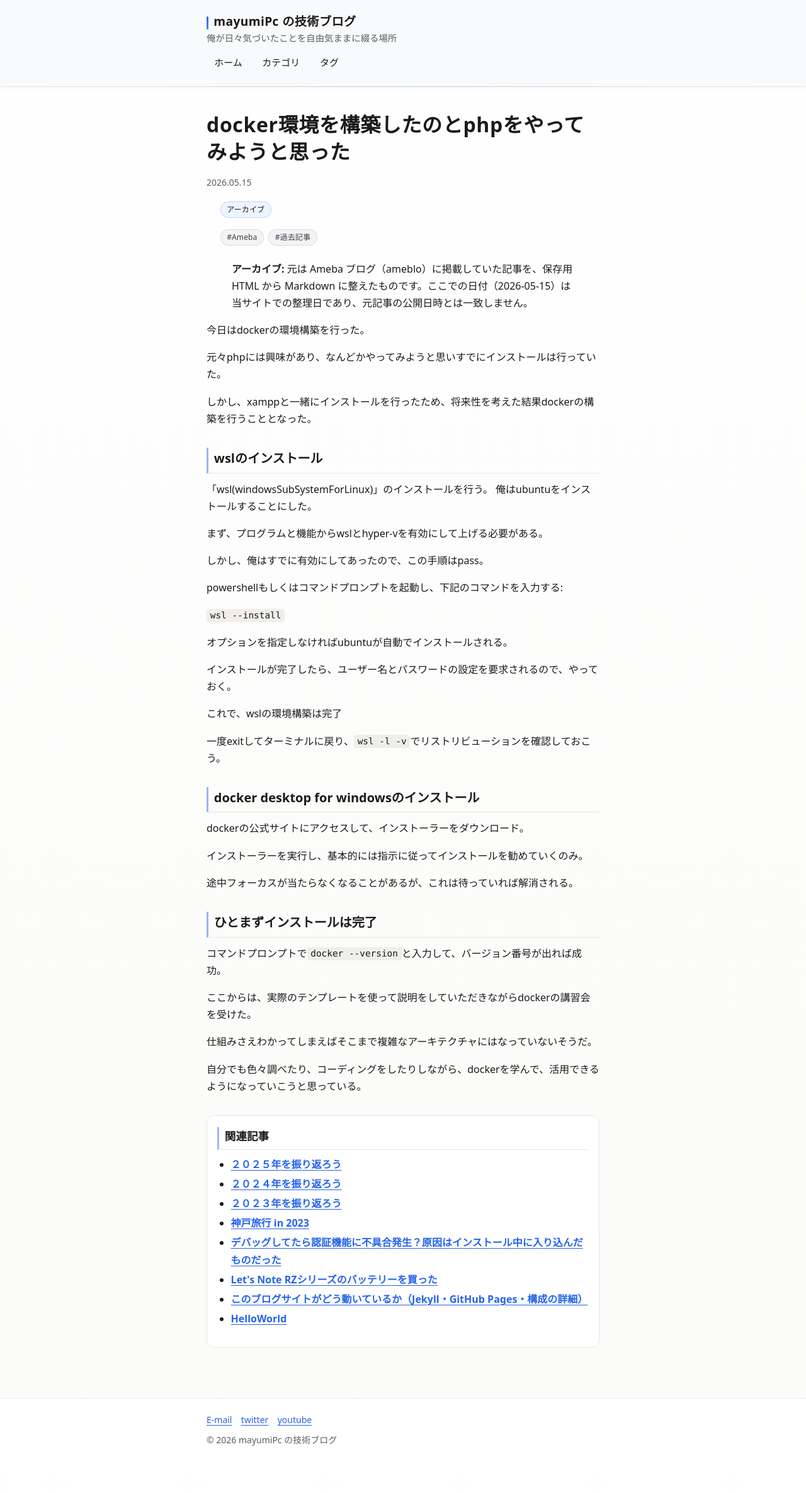
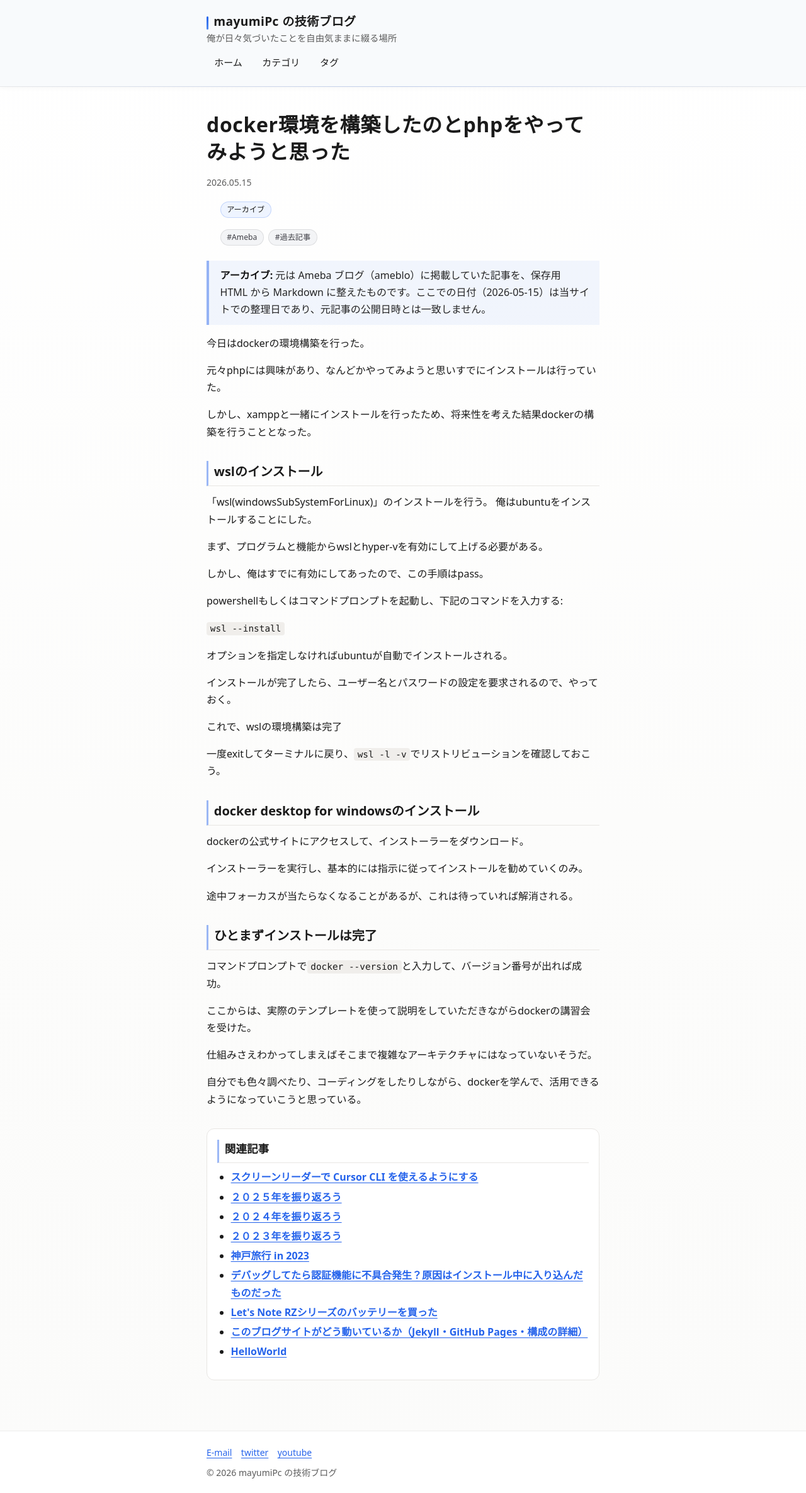
Before and after one commit to mayumiPc/mayumiPc.github.io, a Jekyll site: the page built from _posts/2026-05-15-archive-entry-12807271993.md, in a window 1280 px wide. Shown: the whole page at 63% size. Built offline with Jekyll 4.4.1, drawn with Linux system fonts in a browser that asks for light colours; before the commit the page ends 2319 px from its top, so only the background shows below that; part of the change alters nothing that is shown.

Commit message:
記事を追加

````diff
--- /dev/null
+++ b/_posts/2026-05-16-cursor-cli-install.md
@@ -0,0 +1,114 @@
+---
+layout: default
+title: スクリーンリーダーで Cursor CLI を使えるようにする
+excerpt: Windows 環境で Cursor CLI を使う環境を整えたときの記録
+categories:
+  - 技術
+tags:
+  - 技術
+  - vscode
+  - cursor
+  - ai
+  - エンジニア
+  - AIエディタ
+  - スクリーンリーダー
+---
+
+今日は俺が普段使ってるエディタの話。
+
+## 前置き
+
+昨年、友人に勧められたこともあり、AI コーディングエディタである「Cursor（カーソル）」を契約した。これは VS Code のフォークなので、当然ながら VS Code と同じ感覚で使うことができる。また、拡張機能や設定プロファイルも丸ごと移行できる（環境によって動かない場合はあるかも）。
+
+しかし、スクリーンリーダーで使った感想としては、個人的にやや重たいかなあと感じるときがある。とくに、AI と話しているときに、会話の内容を NVDA のブラウズモードで読み上げているときに感じる。
+
+なるべくエディタ上で完結させなくてもよいことに振り切ることにしたのだ。でもそうしたら Cursor でなくてもよいよなあ……。そう思って Claude Code なども検討したが、私の使い方からすると費用のほうが高くつきそうだ。
+
+## Cursor CLI
+
+Cursor をコマンドで操作できればよいのだ。調べたら Cursor CLI というのがあるらしいではないか、ということで、サブ PC に環境構築してみたので、そのときの記録をメモしておく。
+
+**試したことによって何かしらの損害が起きたとしても、筆者は責任を負いかねます。あらかじめご承知おきください。**
+
+## 前提
+
+- Cursor（カーソル）は、高度な AI 機能を内蔵したプログラミング用コードエディタだ。AI がコードを自動生成したり、バグを検知して修正したりと、まるで優秀なプログラマーが隣にいるような感覚で開発をサポートしてくれるらしい。
+- 無料で利用することもできるので、操作感に慣れてからプロプランを契約する、といった使い方でもよい。
+- Claude Code は Claude に寄せた体験だが、Cursor では様々な AI モデルを利用できるのが特徴だと思う。
+- 前述のとおり VS Code 系なので、UI や設定ファイルは概ね共通だ。拡張機能もインポートできるはずだ。
+- プランの詳細は適宜公式サイトで調べてほしい。
+
+### インストール
+
+Cursor 本体のセットアップは各自よろしくお願いする。Cursor CLI を動かすには **WSL** が必要になる。Ubuntu などでよいので、WSL の有効化と Ubuntu のインストールは済ませておいてほしい。スクリーンリーダー環境でのターミナル操作に慣れているであろう読者なら、特段難しいことはないはずだ。
+
+1. Ubuntu のターミナルで次を実行する。
+
+   ```bash
+   curl https://cursor.com/install -fsSL | bash
+   ```
+
+2. インストールが終わると、ターミナルにたとえば次のようなメッセージが出る。
+
+   - ✓ Package installed successfully
+   - ✓ Symlink created
+   - ✨ Installation Complete!
+
+3. パスを通す。
+
+   ```bash
+   echo 'export PATH="$HOME/.local/bin:$PATH"' >> ~/.bashrc
+   source ~/.bashrc
+   ```
+
+   zsh の場合は `~/.zshrc` に書く。
+
+4. 動作確認。
+
+   ```bash
+   cursor-agent -v
+   ```
+
+5. 初回ログイン。`cursor-agent` を実行すると、ブラウザを開いて Cursor アカウントの認証を求められる。ブラウザでログインを承認すると、CLI 側が使えるようになる。
+
+基本的なインストールは以上だ。
+
+### 苦戦したところ：プロキシの設定
+
+皆さん大好きプロキシについても、書いておかなければならない。ここを避けては通れないので設定する。AI と相談しながら解決したので、間違いがあるかもしれない。
+
+現状 Cursor CLI には `HTTP_PROXY` / `HTTPS_PROXY` を完全にはサポートしていないようだ。そのため、WSL 側での環境変数設定と、HTTP/2 を無効化することで解決した。
+
+#### 環境変数の設定
+
+難しいことはない。`export https_proxy=http://proxy:port` のようにするだけだ。大文字・小文字、一応両方設定しておいた。
+
+#### HTTP/2 をプロキシ越しに使わない設定で苦戦
+
+その後、AI の解説を見てみると、`cursor-agent` のオプションとして `--disable-http2` がある、無効化するには `cursor-agent` だけでよい、とのことだった。
+
+しかし、実際に試すと次のように出た。
+
+```text
+error: unknown option '--disable-http2'
+```
+
+他の指定方法も提示されていたがよくわからなかったので、IDE から手動で設定することにした。
+
+1. Cursor を起動し、`Ctrl` + `,`（カンマ）で設定を開く。
+2. 検索欄に `http2` と入力する。
+3. **Network** › **HTTP Compatibility Mode** がヒットするので開く。
+4. 説明文はだいたい次のとおりだ。
+
+> **HTTP Compatibility Mode**
+> HTTP/2 is recommended for low-latency streaming. In some corporate proxy and VPN environments, the compatibility mode may need to be lowered.
+
+その下にある（おそらく既定では HTTP/2）コントロールで、`Enter` で開き、矢印キーで **HTTP/1.1** を選べばよい。
+
+---
+
+## まとめ
+
+今回はインストール方法なので、使い方についてはまた後日ということで。
+
+---
--- a/assets/css/main.scss
+++ b/assets/css/main.scss
@@ -391,6 +391,27 @@ a {
     padding-bottom: 0.35rem;
     border-bottom: 1px solid $border;
   }
+
+  strong {
+    font-weight: 700;
+    color: #111;
+  }
+
+  blockquote {
+    margin: 0 0 1rem;
+    padding: 0.65rem 1rem 0.65rem 1.1rem;
+    border-left: 4px solid rgba(37, 99, 235, 0.45);
+    background: rgba(37, 99, 235, 0.06);
+    color: #242424;
+  }
+
+  blockquote p {
+    margin: 0 0 0.5rem;
+  }
+
+  blockquote p:last-child {
+    margin-bottom: 0;
+  }
 }
 
 .related-posts {
````
